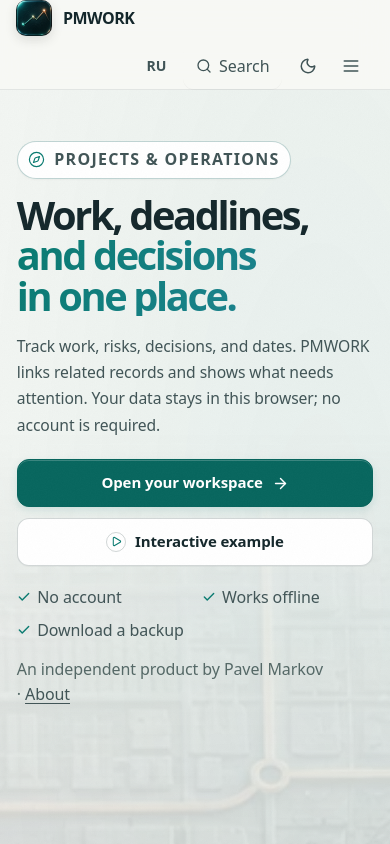
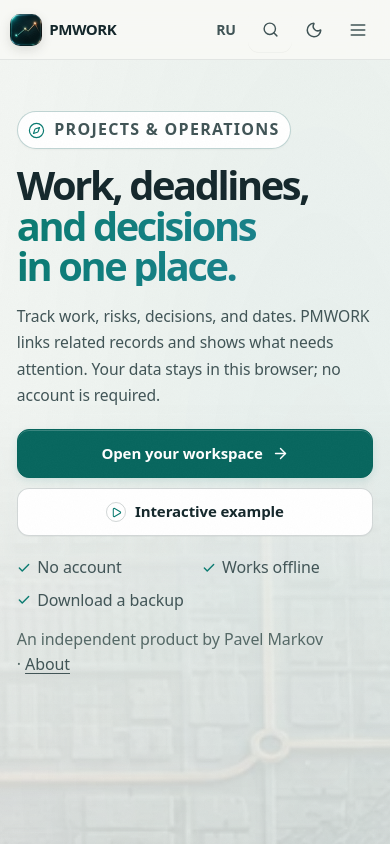
Before and after one commit to castefeudal/pmwork, a Next.js app: page /en in a window 390 px wide. Shown: the top 844 px of the page. Built offline with nearby package versions, Linux system fonts and the light colour scheme; a web font is replaced by a local one.

Commit message:
Polish mobile navigation and entry contrast

```diff
--- a/app/[locale]/page.tsx
+++ b/app/[locale]/page.tsx
@@ -9,7 +9,7 @@ import {
   Check,
   Compass,
   GitBranch,
-  ListTodo,
+  ListChecks,
   Play,
   ScanLine,
   TrendingUp,
@@ -32,7 +32,7 @@ import { Footer } from "@/components/footer";
 
 const capabilityIcons = {
   control: ScanLine,
-  planning: ListTodo,
+  planning: ListChecks,
   risk: TriangleAlert,
   analytics: TrendingUp,
   dependencies: GitBranch,
--- a/app/excellence-public.css
+++ b/app/excellence-public.css
@@ -320,6 +320,16 @@
   .site-shell .article-layout { padding-inline: 1.05rem; }
 }
 
+@media (max-width: 480px) {
+  .topbar.public-header { min-height:60px; padding-inline:10px; gap:4px; flex-wrap:nowrap; }
+  .public-header .brand { gap:.45rem; font-size:.94rem; }
+  .public-header .brand .brand-image { width:32px; height:32px; }
+  .public-header .topnav { gap:0; flex-wrap:nowrap; }
+  .public-header .topnav :is(.language-link,button) {
+    display:grid; place-items:center; min-height:44px; min-width:44px; padding:0;
+  }
+  .public-header .header-search span { display:none; }
+}
 @media (max-width: 390px) {
   .marketing-hero h1 { font-size: 3.15rem; }
   .hero-value-list { display: grid; grid-template-columns: 1fr 1fr; }
--- a/src/components/atlas-picture.tsx
+++ b/src/components/atlas-picture.tsx
@@ -2,10 +2,9 @@ import { atlasAsset } from "./atlas-marks";
 
 export function AtlasPicture({ scene, className }: { scene: "entry" | "hero"; className: string }) {
   return (
-    <picture aria-hidden="true" className={className}>
+    <picture className={className}>
       <source media="(max-width: 767px)" srcSet={atlasAsset(`atlas/${scene}-mobile.webp`)} />
       {/* The two sources are pre-encoded locally for static export. */}
-      {/* eslint-disable-next-line @next/next/no-img-element */}
       <img src={atlasAsset(`atlas/${scene}.webp`)} alt="" width={1440} height={810} fetchPriority="high" />
     </picture>
   );
--- a/src/components/public-header.tsx
+++ b/src/components/public-header.tsx
@@ -68,7 +68,7 @@ export function PublicHeader({ locale }: { locale: Locale }) {
       <a className="skip-link" href="#main">
         {locale === "ru" ? "К содержанию" : "Skip to content"}
       </a>
-      <header className="topbar" ref={header}>
+      <header className="topbar public-header" ref={header}>
         <Link prefetch={false}
           href={`/${locale}`}
           aria-label={locale === "ru" ? "PMWORK — главная" : "PMWORK home"}
@@ -97,7 +97,7 @@ export function PublicHeader({ locale }: { locale: Locale }) {
           >
             {other.toUpperCase()}
           </Link>
-          <button className="button small header-search" onClick={() => setSearch(true)} aria-haspopup="dialog"><Search size={16} aria-hidden="true"/>{locale === "ru" ? "Поиск" : "Search"}</button>
+          <button className="button small header-search" onClick={() => setSearch(true)} aria-haspopup="dialog" aria-label={locale === "ru" ? "Поиск" : "Search"}><Search size={17} aria-hidden="true"/><span>{locale === "ru" ? "Поиск" : "Search"}</span></button>
           <ThemeToggle locale={locale} />
           <button
             type="button"
```
Also changed, not shown: app/entry-portal.css (+4 -4 lines).
